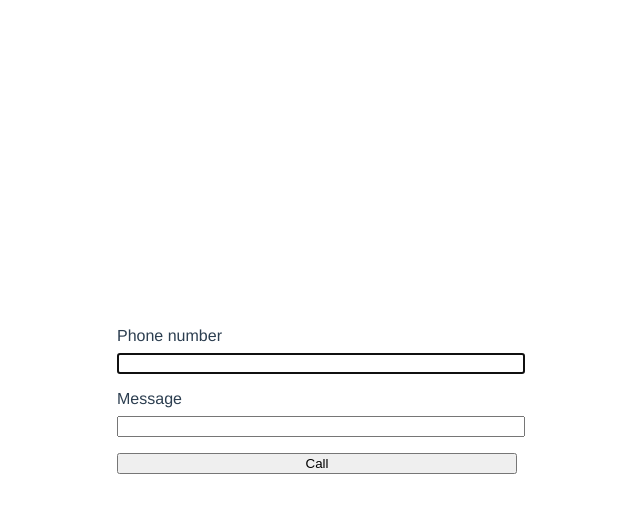
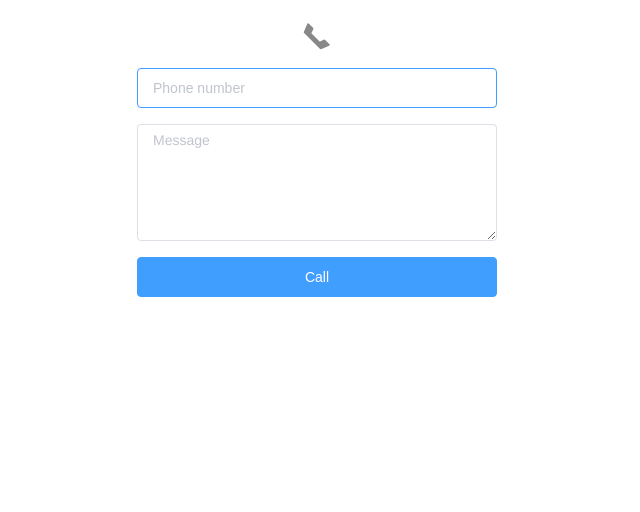
Before and after one commit to krestaino/prankstr, a Vue app in the folder app/: page / in a window 1280 px wide. Shown: the top 512 px of the page, without its empty margins (323-963 px from the left). Built offline with nearby package versions, Linux system fonts and the light colour scheme.

Commit message:
feat: element-ui

```diff
--- a/app/package.json
+++ b/app/package.json
@@ -9,6 +9,8 @@
   },
   "dependencies": {
     "axios": "^0.18.0",
+    "element-ui": "^2.4.1",
+    "reset-css": "^4.0.1",
     "vue": "^2.5.16"
   },
   "devDependencies": {
--- a/app/public/index.html
+++ b/app/public/index.html
@@ -5,7 +5,7 @@
     <meta http-equiv="X-UA-Compatible" content="IE=edge">
     <meta name="viewport" content="width=device-width,initial-scale=1.0">
     <link rel="icon" href="<%= BASE_URL %>favicon.ico">
-    <title>app</title>
+    <title>Prankstr</title>
   </head>
   <body>
     <noscript>
--- a/app/src/App.vue
+++ b/app/src/App.vue
@@ -1,20 +1,29 @@
 <template>
-  <div id="app">
+  <el-container>
+    <el-main id="app">
       <form @submit.prevent="call">
-      <label>Phone number</label>
-      <input
+        <i class="el-icon-phone"></i>
+        <el-row>
+          <el-input
             v-model="phoneNumber"
             autofocus
+            placeholder="Phone number"
             required
             type="text"
-      >
-      <label>Message</label>
-      <input
+          ></el-input>
+        </el-row>
+        <el-row>
+          <el-input
             v-model="message"
+            placeholder="Message"
             required
-        type="text"
-      >
-      <input type="submit" value="Call">
+            rows="5"
+            type="textarea"
+          ></el-input>
+        </el-row>
+        <el-row>
+          <el-button native-type type="primary">Call</el-button>
+        </el-row>
       </form>
       <div class="status">
         <div v-if="response">
@@ -23,7 +32,8 @@
         </div>
         <div>{{ error }}</div>
       </div>
-  </div>
+    </el-main>
+  </el-container>
 </template>
 
 <script>
@@ -57,46 +67,29 @@ export default {
 </script>
 
 <style lang="scss">
-#app {
-  align-items: center;
-  display: flex;
-  flex-direction: column;
-  font-family: 'Avenir', Helvetica, Arial, sans-serif;
-  height: 100vh;
-  color: #2c3e50;
-  justify-content: center;
-  -webkit-font-smoothing: antialiased;
-  -moz-osx-font-smoothing: grayscale;
+.el-main {
+  margin: auto;
+  max-width: 400px;
 }
 
-form {
-  max-width: 400px;
-  width: 100%;
-
-  label {
+.el-icon-phone {
+  color: #888;
   display: block;
-    margin-bottom: 0.5rem;
-
-    &:not(:first-child) {
-      margin-top: 1rem;
-    }
+  font-size: 2rem;
+  margin-bottom: 1rem;
+  text-align: center;
 }
 
-  label,
-  input {
+.el-row {
+  margin-bottom: 1rem;
+}
+
+.el-button {
   width: 100%;
 }
 
-  input[type="submit"] {
-    margin-top: 1rem;
-  }
-}
-
-.status {
-  margin-top: 1rem;
-
-  audio {
-    margin-top: 1rem;
-  }
+.el-textarea__inner {
+  font-family: "Helvetica Neue",Helvetica,"PingFang SC","Hiragino Sans GB","Microsoft YaHei","微软雅黑",Arial,sans-serif;
+  font-size: 14px;
 }
 </style>
--- a/app/src/main.js
+++ b/app/src/main.js
@@ -1,5 +1,10 @@
 import Vue from 'vue'
+import 'reset-css'
+import Element from 'element-ui'
+import 'element-ui/lib/theme-chalk/index.css'
 import App from './App.vue'
+
+Vue.use(Element)
 
 Vue.config.productionTip = false
 
```
Also changed, not shown: 1 other file (tests, documents, lock files or other folders). Lines whose indentation alone changed are shown as unchanged.
